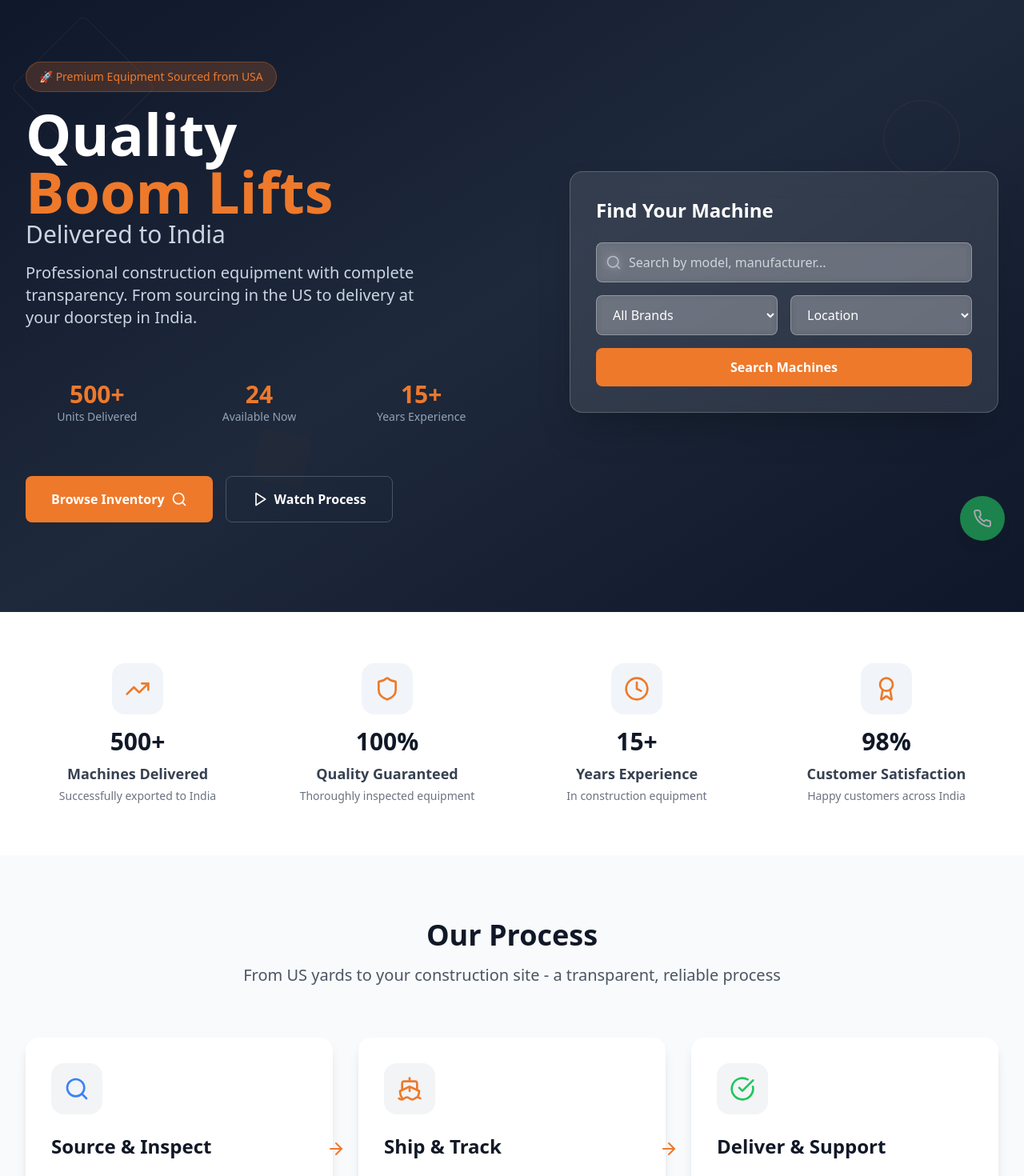
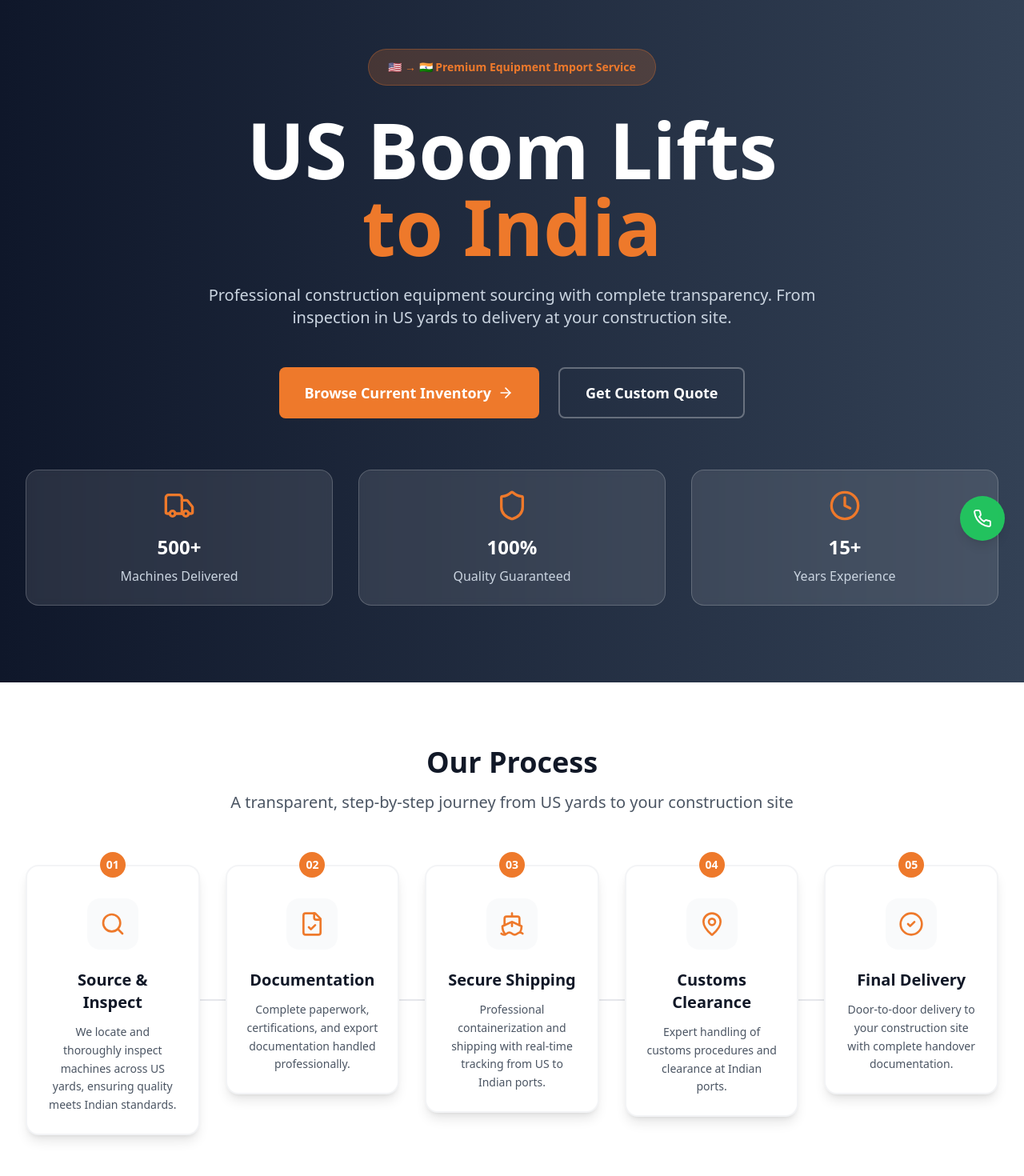
Before and after one commit to alimohammad2001/boom-lift-bazaar, a React (Vite) app: page / in a window 1280 px wide. Shown: the part 100-1570 px from the top of the page at 80% size. Built offline with nearby package versions, Linux system fonts and the light colour scheme.

Commit message:
Refactor layout

```diff
--- a/src/components/HeroSection.tsx
+++ b/src/components/HeroSection.tsx
@@ -1,102 +1,54 @@
 
 import React from 'react';
-import { Search, Play } from 'lucide-react';
+import { ArrowRight, Truck, Shield, Clock } from 'lucide-react';
 
 const HeroSection = () => {
   return (
-    <section className="relative min-h-screen bg-gradient-to-br from-slate-900 via-slate-800 to-slate-900 text-white overflow-hidden">
-      {/* Background Pattern */}
-      <div className="absolute inset-0 opacity-10">
-        <div className="absolute top-20 left-10 w-32 h-32 border border-primary rounded-lg rotate-45"></div>
-        <div className="absolute top-40 right-20 w-24 h-24 border border-primary rounded-full"></div>
-        <div className="absolute bottom-40 left-1/4 w-16 h-16 bg-primary opacity-20 rounded-lg rotate-12"></div>
+    <section className="relative bg-gradient-to-r from-slate-900 to-slate-700 text-white">
+      <div className="max-w-7xl mx-auto px-4 sm:px-6 lg:px-8 py-24">
+        {/* Main Hero Content */}
+        <div className="text-center mb-16">
+          <div className="inline-flex items-center px-6 py-3 bg-primary/20 border border-primary/30 rounded-full text-primary text-sm font-semibold mb-8">
+            🇺🇸 → 🇮🇳 Premium Equipment Import Service
           </div>
 
-      <div className="relative z-10 max-w-7xl mx-auto px-4 sm:px-6 lg:px-8">
-        <div className="grid grid-cols-1 lg:grid-cols-2 gap-12 items-center min-h-screen py-20">
-          {/* Left Column - Content */}
-          <div className="space-y-8">
-            <div className="space-y-4">
-              <div className="inline-flex items-center px-4 py-2 bg-primary/20 border border-primary/30 rounded-full text-primary text-sm font-medium">
-                🚀 Premium Equipment Sourced from USA
-              </div>
-              <h1 className="text-5xl md:text-7xl font-bold leading-tight">
-                Quality
-                <span className="block text-primary">Boom Lifts</span>
-                <span className="block text-2xl md:text-3xl font-normal text-slate-300">
-                  Delivered to India
-                </span>
+          <h1 className="text-6xl md:text-8xl font-bold mb-6">
+            <span className="block">US Boom Lifts</span>
+            <span className="block text-primary">to India</span>
           </h1>
-              <p className="text-xl text-slate-300 max-w-lg">
-                Professional construction equipment with complete transparency.
-                From sourcing in the US to delivery at your doorstep in India.
+
+          <p className="text-xl text-slate-300 max-w-3xl mx-auto mb-12">
+            Professional construction equipment sourcing with complete transparency.
+            From inspection in US yards to delivery at your construction site.
           </p>
-            </div>
 
-            {/* Stats */}
-            <div className="grid grid-cols-3 gap-6 py-8">
-              <div className="text-center">
-                <div className="text-3xl font-bold text-primary">500+</div>
-                <div className="text-sm text-slate-400">Units Delivered</div>
-              </div>
-              <div className="text-center">
-                <div className="text-3xl font-bold text-primary">24</div>
-                <div className="text-sm text-slate-400">Available Now</div>
-              </div>
-              <div className="text-center">
-                <div className="text-3xl font-bold text-primary">15+</div>
-                <div className="text-sm text-slate-400">Years Experience</div>
-              </div>
-            </div>
-
-            {/* CTA Buttons */}
-            <div className="flex flex-col sm:flex-row gap-4">
-              <button className="bg-primary hover:bg-primary/90 text-white px-8 py-4 rounded-lg font-semibold transition-all duration-300 flex items-center justify-center group">
-                Browse Inventory
-                <Search className="ml-2 group-hover:translate-x-1 transition-transform" size={20} />
+          <div className="flex flex-col sm:flex-row gap-6 justify-center">
+            <button className="bg-primary hover:bg-primary/90 text-white px-8 py-4 rounded-lg font-semibold text-lg transition-all duration-300 flex items-center justify-center group">
+              Browse Current Inventory
+              <ArrowRight className="ml-2 group-hover:translate-x-1 transition-transform" size={20} />
             </button>
-              <button className="border border-slate-600 hover:border-primary text-white px-8 py-4 rounded-lg font-semibold transition-all duration-300 flex items-center justify-center group">
-                <Play className="mr-2" size={20} />
-                Watch Process
+            <button className="border-2 border-white/30 hover:border-primary text-white px-8 py-4 rounded-lg font-semibold text-lg transition-all duration-300">
+              Get Custom Quote
             </button>
           </div>
         </div>
 
-          {/* Right Column - Search Card */}
-          <div className="lg:pl-12">
-            <div className="bg-white/10 backdrop-blur-lg border border-white/20 rounded-2xl p-8 shadow-2xl">
-              <h3 className="text-2xl font-bold mb-6">Find Your Machine</h3>
-              <div className="space-y-4">
-                <div className="relative">
-                  <Search className="absolute left-3 top-1/2 transform -translate-y-1/2 text-gray-400" size={20} />
-                  <input
-                    type="text"
-                    placeholder="Search by model, manufacturer..."
-                    className="w-full pl-10 pr-4 py-3 bg-white/20 border border-white/30 rounded-lg text-white placeholder-gray-300 focus:outline-none focus:ring-2 focus:ring-primary backdrop-blur-sm"
-                  />
+        {/* Trust Indicators */}
+        <div className="grid grid-cols-1 md:grid-cols-3 gap-8">
+          <div className="bg-white/10 backdrop-blur-sm rounded-2xl p-6 text-center border border-white/20">
+            <Truck className="text-primary mx-auto mb-4" size={40} />
+            <h3 className="text-2xl font-bold mb-2">500+</h3>
+            <p className="text-slate-300">Machines Delivered</p>
           </div>
-
-                <div className="grid grid-cols-2 gap-4">
-                  <select className="px-4 py-3 bg-white/20 border border-white/30 rounded-lg text-white focus:outline-none focus:ring-2 focus:ring-primary backdrop-blur-sm">
-                    <option value="">All Brands</option>
-                    <option value="jlg">JLG</option>
-                    <option value="genie">Genie</option>
-                    <option value="skyjack">Skyjack</option>
-                  </select>
-
-                  <select className="px-4 py-3 bg-white/20 border border-white/30 rounded-lg text-white focus:outline-none focus:ring-2 focus:ring-primary backdrop-blur-sm">
-                    <option value="">Location</option>
-                    <option value="us">In US</option>
-                    <option value="transit">In Transit</option>
-                    <option value="india">In India</option>
-                  </select>
+          <div className="bg-white/10 backdrop-blur-sm rounded-2xl p-6 text-center border border-white/20">
+            <Shield className="text-primary mx-auto mb-4" size={40} />
+            <h3 className="text-2xl font-bold mb-2">100%</h3>
+            <p className="text-slate-300">Quality Guaranteed</p>
           </div>
-
-                <button className="w-full bg-primary hover:bg-primary/90 text-white py-3 rounded-lg font-semibold transition-colors">
-                  Search Machines
-                </button>
-              </div>
-            </div>
+          <div className="bg-white/10 backdrop-blur-sm rounded-2xl p-6 text-center border border-white/20">
+            <Clock className="text-primary mx-auto mb-4" size={40} />
+            <h3 className="text-2xl font-bold mb-2">15+</h3>
+            <p className="text-slate-300">Years Experience</p>
           </div>
         </div>
       </div>
--- a/src/components/HomePage.tsx
+++ b/src/components/HomePage.tsx
@@ -2,20 +2,20 @@
 import React from 'react';
 import Header from './Header';
 import HeroSection from './HeroSection';
+import StatsSection from './StatsSection';
+import ProcessSection from './ProcessSection';
+import SearchFilters from './SearchFilters';
 import FeaturedMachines from './FeaturedMachines';
-import SearchFilters from './SearchFilters';
 import WhatsAppButton from './WhatsAppButton';
 import Footer from './Footer';
-import ProcessSection from './ProcessSection';
-import StatsSection from './StatsSection';
 
 const HomePage = () => {
   return (
     <div className="min-h-screen bg-background">
       <Header />
       <HeroSection />
+      <ProcessSection />
       <StatsSection />
-      <ProcessSection />
       <SearchFilters />
       <FeaturedMachines />
       <WhatsAppButton />
--- a/src/components/ProcessSection.tsx
+++ b/src/components/ProcessSection.tsx
@@ -1,64 +1,82 @@
 
 import React from 'react';
-import { Search, Ship, CheckCircle, ArrowRight } from 'lucide-react';
+import { Search, FileCheck, Ship, MapPin, CheckCircle2 } from 'lucide-react';
 
 const ProcessSection = () => {
   const steps = [
     {
       icon: Search,
       title: "Source & Inspect",
-      description: "We carefully select and inspect each machine in the US, ensuring quality and authenticity.",
-      color: "text-blue-500"
+      description: "We locate and thoroughly inspect machines across US yards, ensuring quality meets Indian standards.",
+      step: "01"
+    },
+    {
+      icon: FileCheck,
+      title: "Documentation",
+      description: "Complete paperwork, certifications, and export documentation handled professionally.",
+      step: "02"
     },
     {
       icon: Ship,
-      title: "Ship & Track",
-      description: "Professional shipping with real-time tracking from US ports to Indian destinations.",
-      color: "text-primary"
+      title: "Secure Shipping",
+      description: "Professional containerization and shipping with real-time tracking from US to Indian ports.",
+      step: "03"
     },
     {
-      icon: CheckCircle,
-      title: "Deliver & Support",
-      description: "Final delivery to your location with comprehensive documentation and support.",
-      color: "text-green-500"
+      icon: MapPin,
+      title: "Customs Clearance",
+      description: "Expert handling of customs procedures and clearance at Indian ports.",
+      step: "04"
+    },
+    {
+      icon: CheckCircle2,
+      title: "Final Delivery",
+      description: "Door-to-door delivery to your construction site with complete handover documentation.",
+      step: "05"
     }
   ];
 
   return (
-    <section className="py-20 bg-slate-50">
+    <section className="py-20 bg-white">
       <div className="max-w-7xl mx-auto px-4 sm:px-6 lg:px-8">
         <div className="text-center mb-16">
           <h2 className="text-4xl font-bold text-gray-900 mb-4">
             Our Process
           </h2>
-          <p className="text-xl text-gray-600 max-w-2xl mx-auto">
-            From US yards to your construction site - a transparent, reliable process
+          <p className="text-xl text-gray-600 max-w-3xl mx-auto">
+            A transparent, step-by-step journey from US yards to your construction site
           </p>
         </div>
 
-        <div className="grid grid-cols-1 md:grid-cols-3 gap-8">
+        <div className="relative">
+          {/* Timeline line */}
+          <div className="hidden lg:block absolute top-1/2 left-0 right-0 h-0.5 bg-gray-200 transform -translate-y-1/2"></div>
+
+          <div className="grid grid-cols-1 md:grid-cols-3 lg:grid-cols-5 gap-8">
             {steps.map((step, index) => (
               <div key={index} className="relative">
-              <div className="bg-white rounded-2xl p-8 shadow-lg hover:shadow-xl transition-shadow duration-300 h-full">
-                <div className={`inline-flex p-4 rounded-2xl bg-gray-100 mb-6 ${step.color}`}>
-                  <step.icon size={32} />
+                <div className="bg-white rounded-2xl p-6 shadow-lg border-2 border-gray-100 hover:border-primary/20 transition-all duration-300 text-center">
+                  {/* Step number */}
+                  <div className="absolute -top-4 left-1/2 transform -translate-x-1/2 bg-primary text-white w-8 h-8 rounded-full flex items-center justify-center text-sm font-bold">
+                    {step.step}
                   </div>
-                <h3 className="text-2xl font-bold text-gray-900 mb-4">
+
+                  <div className="mt-4 mb-6">
+                    <div className="inline-flex p-4 rounded-2xl bg-gray-50">
+                      <step.icon className="text-primary" size={32} />
+                    </div>
+                  </div>
+
+                  <h3 className="text-xl font-bold text-gray-900 mb-3">
                     {step.title}
                   </h3>
-                <p className="text-gray-600 leading-relaxed">
+                  <p className="text-gray-600 text-sm leading-relaxed">
                     {step.description}
                   </p>
                 </div>
-
-              {/* Arrow between steps */}
-              {index < steps.length - 1 && (
-                <div className="hidden md:block absolute top-1/2 -right-4 transform -translate-y-1/2 z-10">
-                  <ArrowRight className="text-primary" size={24} />
-                </div>
-              )}
               </div>
             ))}
+          </div>
         </div>
       </div>
     </section>
--- a/src/components/StatsSection.tsx
+++ b/src/components/StatsSection.tsx
@@ -1,52 +1,67 @@
 
 import React from 'react';
-import { TrendingUp, Shield, Clock, Award } from 'lucide-react';
+import { Users, Globe, Award, TrendingUp } from 'lucide-react';
 
 const StatsSection = () => {
   const stats = [
     {
       icon: TrendingUp,
       number: "500+",
-      label: "Machines Delivered",
-      description: "Successfully exported to India"
+      label: "Machines Exported",
+      description: "Successfully delivered across India",
+      color: "bg-blue-500"
     },
     {
-      icon: Shield,
-      number: "100%",
-      label: "Quality Guaranteed",
-      description: "Thoroughly inspected equipment"
+      icon: Users,
+      number: "200+",
+      label: "Happy Customers",
+      description: "Satisfied construction companies",
+      color: "bg-green-500"
     },
     {
-      icon: Clock,
-      number: "15+",
-      label: "Years Experience",
-      description: "In construction equipment"
+      icon: Globe,
+      number: "25+",
+      label: "US Locations",
+      description: "Sourcing from major US yards",
+      color: "bg-purple-500"
     },
     {
       icon: Award,
       number: "98%",
-      label: "Customer Satisfaction",
-      description: "Happy customers across India"
+      label: "Success Rate",
+      description: "On-time delivery guarantee",
+      color: "bg-orange-500"
     }
   ];
 
   return (
-    <section className="py-16 bg-white">
+    <section className="py-20 bg-slate-50">
       <div className="max-w-7xl mx-auto px-4 sm:px-6 lg:px-8">
-        <div className="grid grid-cols-2 md:grid-cols-4 gap-8">
+        <div className="text-center mb-16">
+          <h2 className="text-4xl font-bold text-gray-900 mb-4">
+            Trusted by Industry Leaders
+          </h2>
+          <p className="text-xl text-gray-600">
+            Numbers that speak for our commitment to excellence
+          </p>
+        </div>
+
+        <div className="grid grid-cols-1 md:grid-cols-2 lg:grid-cols-4 gap-8">
           {stats.map((stat, index) => (
-            <div key={index} className="text-center group">
-              <div className="inline-flex p-4 rounded-2xl bg-slate-100 group-hover:bg-primary/10 transition-colors duration-300 mb-4">
-                <stat.icon className="text-primary" size={32} />
+            <div key={index} className="group">
+              <div className="bg-white rounded-3xl p-8 shadow-lg hover:shadow-xl transition-all duration-300 text-center h-full border border-gray-100">
+                <div className={`inline-flex p-4 rounded-2xl ${stat.color} mb-6`}>
+                  <stat.icon className="text-white" size={32} />
                 </div>
-              <div className="text-3xl font-bold text-gray-900 mb-2">
+                <div className="text-4xl font-bold text-gray-900 mb-2">
                   {stat.number}
                 </div>
-              <div className="text-lg font-semibold text-gray-700 mb-1">
+                <div className="text-xl font-semibold text-gray-700 mb-2">
                   {stat.label}
                 </div>
                 <div className="text-sm text-gray-500">
                   {stat.description}
+                </div>
               </div>
             </div>
           ))}
```
Lines whose indentation alone changed are shown as unchanged.
